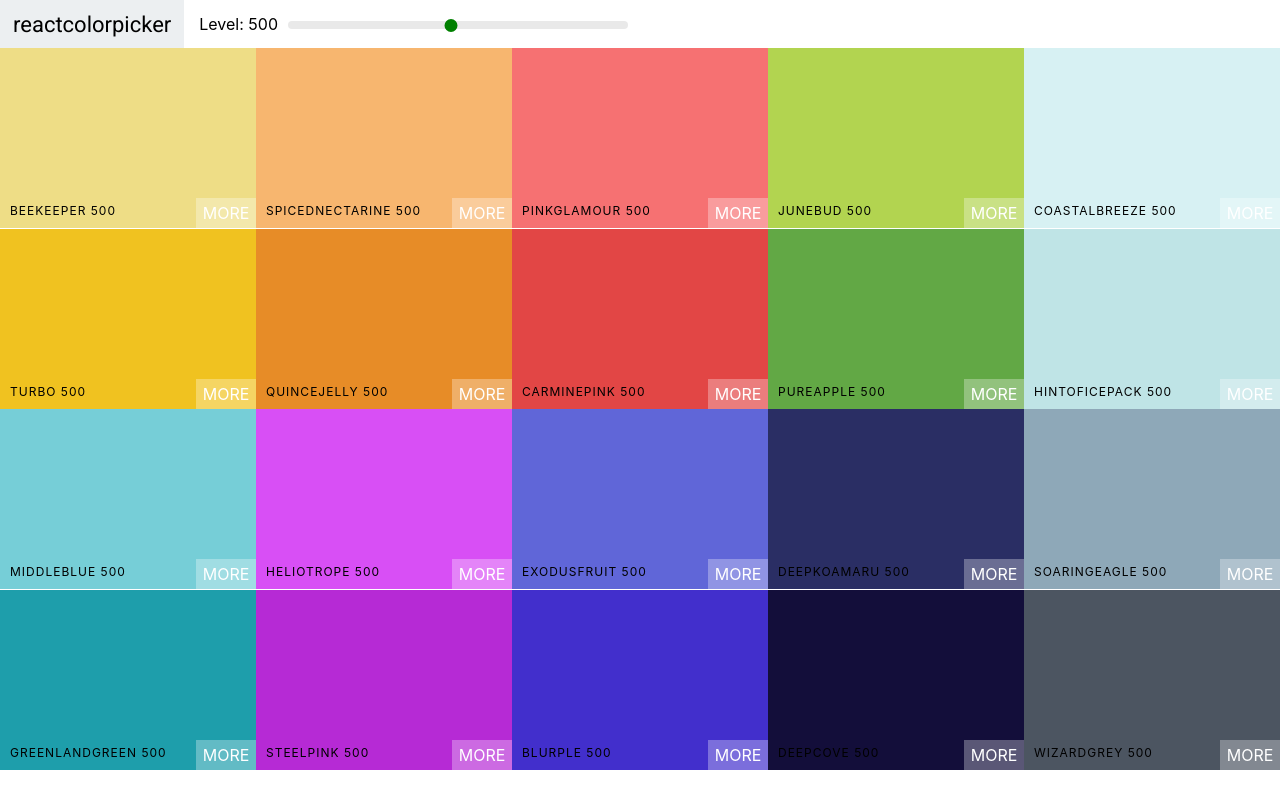
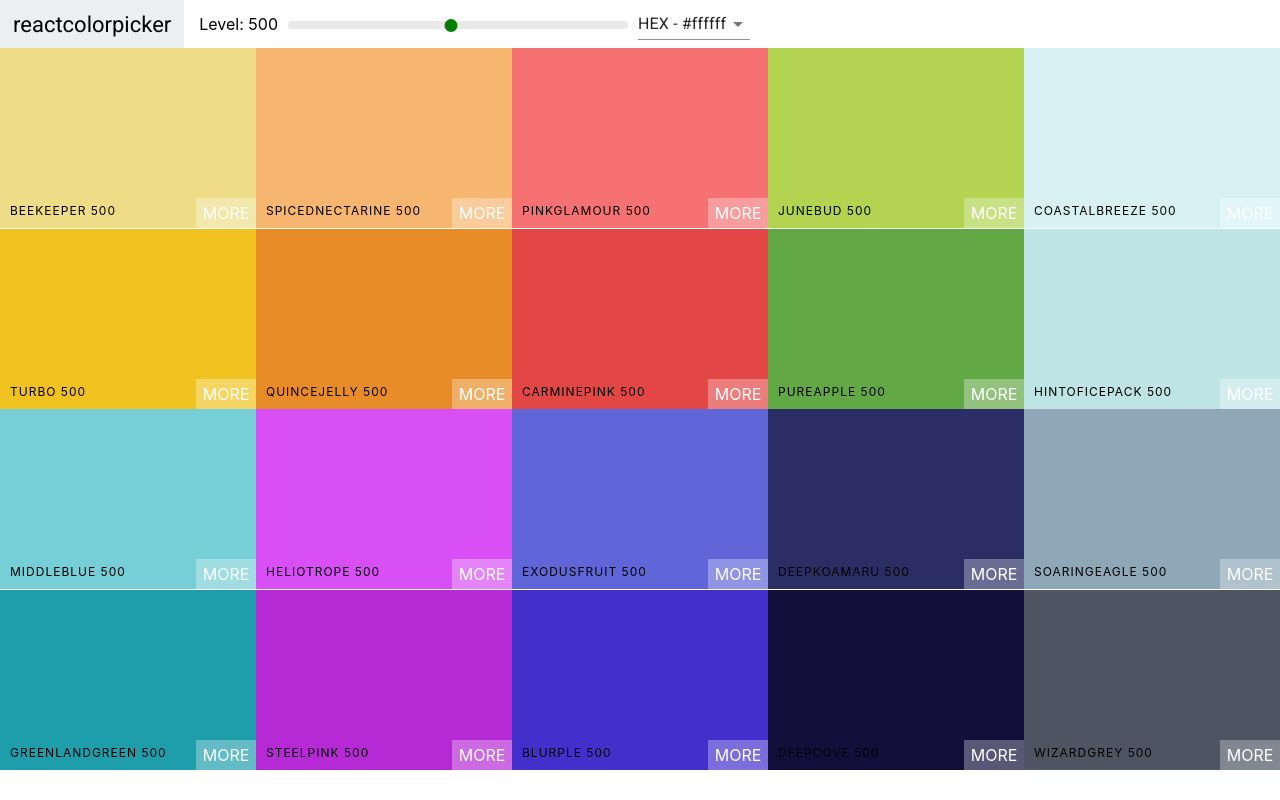
Before and after one commit to codebrew23/colors-app, a React (Create React App) app: page / in a window 1280 px wide. Built offline with nearby package versions, Linux system fonts and the light colour scheme.

Commit message:
added material ui select

```diff
--- a/package.json
+++ b/package.json
@@ -3,6 +3,7 @@
   "version": "0.1.0",
   "private": true,
   "dependencies": {
+    "@material-ui/core": "^4.11.3",
     "@testing-library/jest-dom": "^5.11.4",
     "@testing-library/react": "^11.1.0",
     "@testing-library/user-event": "^12.1.10",
--- a/src/Palette.js
+++ b/src/Palette.js
@@ -6,21 +6,25 @@
 class Palette extends Component {
     constructor(props) {
         super(props);
-        this.state = {level: 500};
+        this.state = {level: 500, format: 'hex' };
         this.changeLevel = this.changeLevel.bind(this);
+        this.changeFormat = this.changeFormat.bind(this);
     }
     changeLevel(level) {
         this.setState({ level });
     }
+    changeFormat(val) {
+        this.setState({ format: val });
+    }
     render () {
         const { colors } = this.props.palette;
-        const { level } = this.state;
+        const { level, format } = this.state;
         const colorBoxes = colors[level].map(color => (
-            <ColorBox background={color.hex} name={color.name} />
+            <ColorBox background={color[format]} name={color.name} />
         ))
         return (
             <div className='Palette'>
-                <NavBar level={level} changeLevel={this.changeLevel}/>
+                <NavBar level={level} changeLevel={this.changeLevel} handleChange={this.changeFormat}/>
                 <div className='Palette-colors'>
                     {colorBoxes}
                 </div>
--- a/src/navBar.js
+++ b/src/navBar.js
@@ -1,13 +1,24 @@
 import React, { Component } from 'react';
 import Slider from 'rc-slider';
+import { MenuItem, Select } from '@material-ui/core';
 import 'rc-slider/assets/index.css';
 import './NavBar.css'
 
 
 class NavBar extends Component {
+    constructor(props) {
+        super(props);
+        this.state = { format: 'hex'};
+        this.handleChange = this.handleChange.bind(this);
+    }
+    handleChange(e) {
+        this.setState({ format: e.target.value});
+        this.props.handleChange(e.target.value);
+    }
     render () {
 
-     const {level, changeLevel} = this.props;
+     const { level, changeLevel, handleChange} = this.props;
+     const { format } = this.state;
       return (
         <header className='NavBar'>
             <div className='logo'>
@@ -24,6 +35,13 @@
                         onAfterChange={changeLevel} />
                 </div>
             </div>
+            <div className='select-container'>
+                <Select value ={format} onChange={this.handleChange}>
+                    <MenuItem value='hex'>HEX - #ffffff</MenuItem>
+                    <MenuItem value='rgb'>RGB - rgb(255,255,255)</MenuItem>
+                    <MenuItem value='rgba'>RGBA - rgba(255,255,255, 1.0)</MenuItem>
+                </Select>
+            </div>
 
         </header>
         );
```
